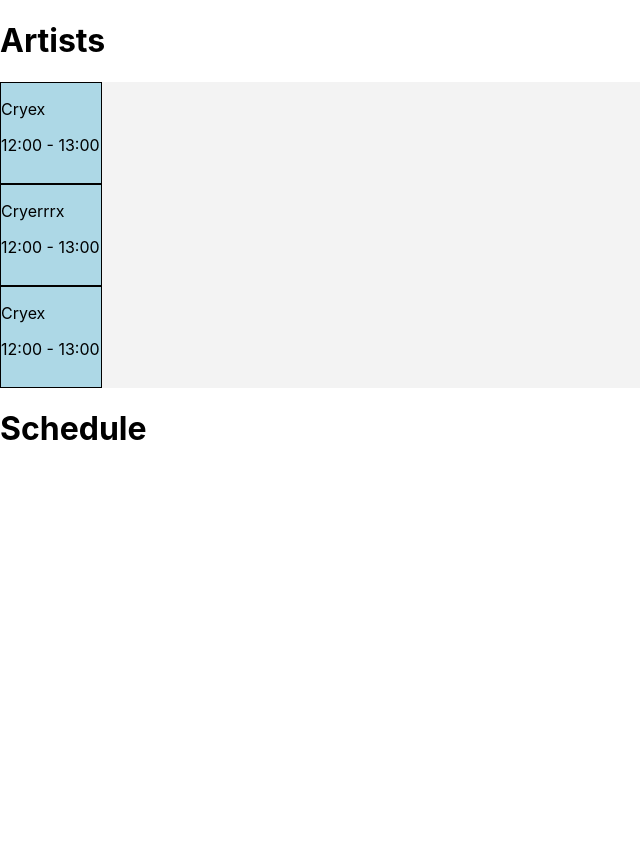
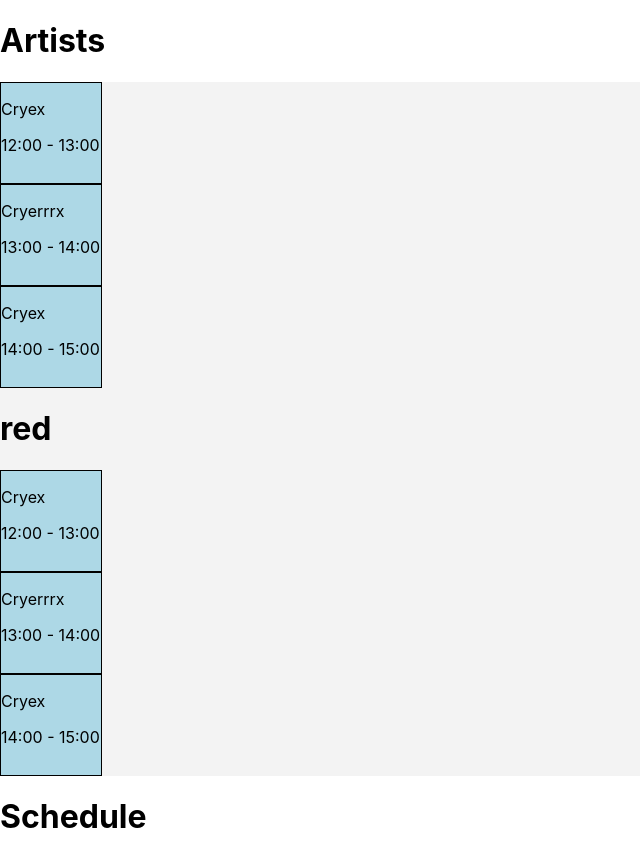
Before and after one commit to RobinTve/defqonTimetable, a React (Create React App) app: page / in a window 1280 px wide. Shown: the whole page, without its empty margins (0-640 px from the left). Before the commit the page ends 800 px from the top, so only its background shows below. Built offline with nearby package versions, Linux system fonts and the light colour scheme.

Commit message:
check for stage

```diff
--- a/src/App.js
+++ b/src/App.js
@@ -6,27 +6,44 @@ import React, { useState } from 'react';
 function App() {
   //Creates a list of artists
   const [artists, setArtists] = useState([
-    {name: 'Cryex', time: '12:00 - 13:00'},
-    {name: 'Cryerrrx', time: '12:00 - 13:00'},
-    {name: 'Cryex', time: '12:00 - 13:00'},
+    {name: 'Cryex', time: '12:00 - 13:00', stage: 'Red'},
+    {name: 'Cryerrrx', time: '13:00 - 14:00', stage: 'Red'},
+    {name: 'Cryex', time: '14:00 - 15:00', stage: 'Red'},
+  ])
 
+  const [redArtists, setredArtists] = useState([
+    {name: 'Cryex', time: '12:00 - 13:00', stage: 'Blue'},
+    {name: 'Cryerrrx', time: '13:00 - 14:00', stage: 'Blue'},
+    {name: 'Cryex', time: '14:00 - 15:00', stage: 'Blue'},
   ])
   //Creates a list of the user's schedule
   const [schedule, setSchedule] = useState([
   ])
 
-  function addToSchedule(index) {
-    //Adds the clicked artist index to the schedule list
+  function addToSchedule(index, artist) {
+    //Adds the artist to the user's schedule
     setSchedule([...schedule, artists[index]])
-    //Removes the clicked artist from the artists list
-    setArtists(artists.filter((artist, i) => i !== index))
+    //Removes the artist from the list of artists
+    setArtists(artists.filter((artists, i) => i !== index))
+  }
+  function addToScheduleRed(index, redArtist) {
+    //Adds the artist to the user's schedule
+    setSchedule([...schedule, redArtists[index]])
+    //Removes the artist from the list of artists
+    setredArtists(redArtists.filter((redArtists, i) => i !== index))
+
   }
 
-  function removeFromSchedule(index) {
-    //Adds the clicked artist index to the artists list
-    setArtists([...artists, schedule[index]])
-    //Removes the clicked artist from the schedule list
-    setSchedule(schedule.filter((artist, i) => i !== index))
+  function removeFromSchedule(index, stage) {
+    //Removes the artist from the user's schedule
+    setSchedule(schedule.filter((schedule, i) => i !== index))
+    //Adds the artist to the list of artists
+    if(stage === 'Red'){
+      setArtists([...artists, schedule[index]])
+    } else {
+      setredArtists([...redArtists, schedule[index]])
+    }
+
   }
 
   return (
@@ -40,6 +57,15 @@ function App() {
           </li>
         ))}
       </ul>
+      <ul>
+        <h1>red</h1>
+        {redArtists.map((redArtists, index) => (
+          <li key={index} onClick={() => addToScheduleRed(index)}>
+            <p className='artist'>{redArtists.name}</p>
+            <p className='time'>{redArtists.time}</p>
+          </li>
+        ))}
+      </ul>
       <h1>Schedule</h1>
       <ul>
         {schedule.map((artist, index) => (
@@ -49,17 +75,8 @@ function App() {
           </li>
         ))}
       </ul>
-
     </div>
-
-
   );
-
-
-
-
-
-
 
 }
 
```
